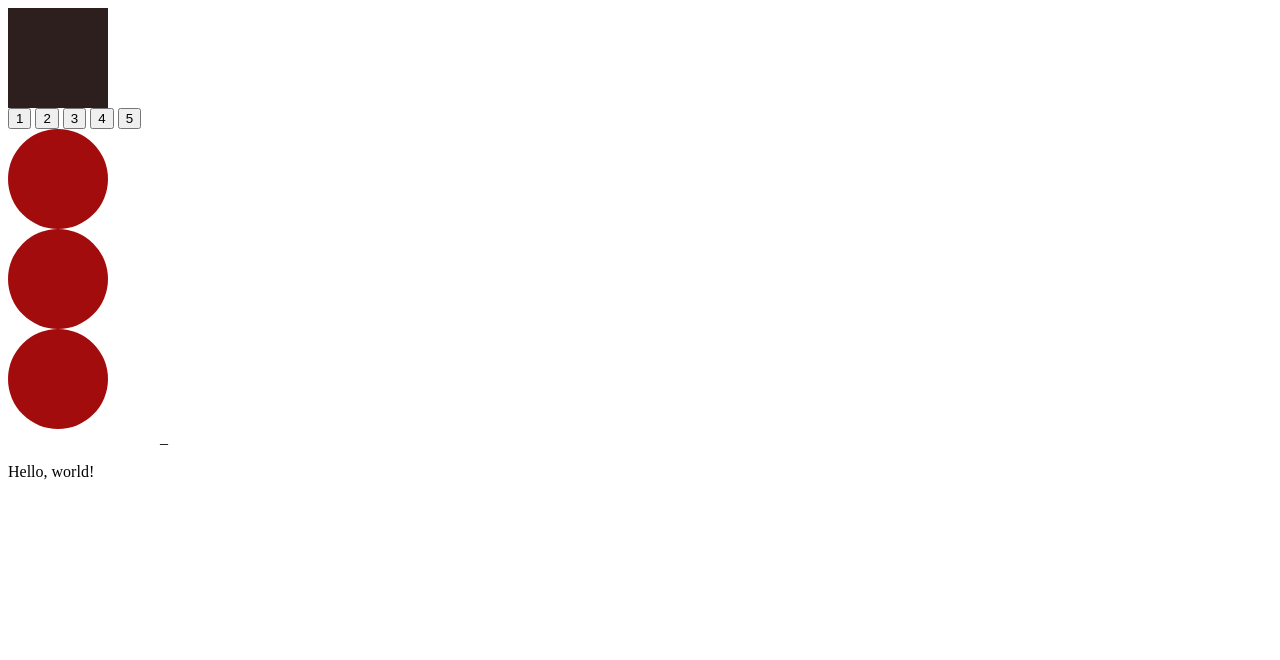
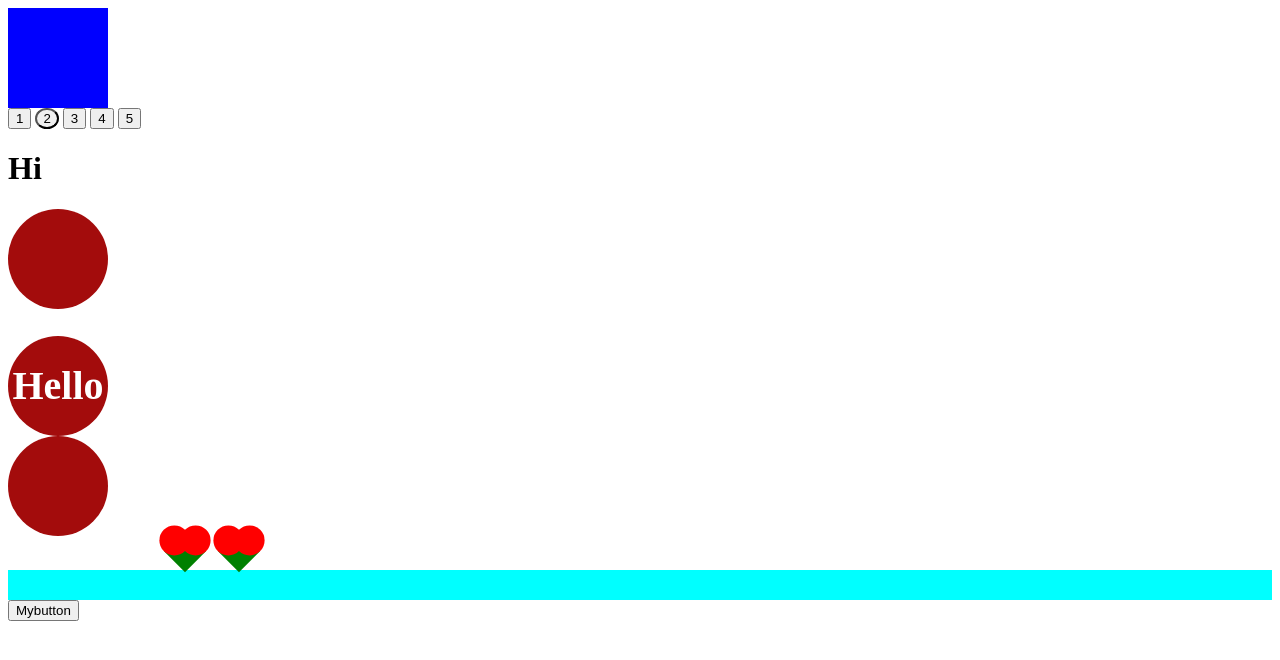
Before and after one commit to srgh007/jctest, a plain HTML site: page index.html in a window 1280 px wide. Drawn offline with Linux system fonts and the light colour scheme.

Commit message:
Work with html-objects

```diff
--- a/index.css
+++ b/index.css
@@ -33,3 +33,39 @@
     padding-right: 10px; /* 3 */
     padding-left:  10px; /* 3 */
   }
+
+  .heart {
+    background-color: red;
+    display: inline-block;
+    height: 30px;
+    margin: 0 10px;
+    position: relative;
+    top: 0;
+    transform: rotate(-45deg);
+    width: 30px;
+  }
+
+  .heart:before,
+  .heart:after {
+    content: "";
+    background-color: red;
+    border-radius: 50%;
+    height: 30px;
+    position: absolute;
+    width: 30px;
+  }
+
+  .heart:before {
+    top: -15px;
+    left: 0;
+  }
+
+  .heart:after {
+    left: 15px;
+    top: 0;
+  }
+
+  .myDiv {
+    height: 30px;
+    color: red;
+    background-color:cyan;
--- a/index.html
+++ b/index.html
@@ -17,9 +17,12 @@
     <div class="circle"></div>
     <div class="circle"></div>
     <div class="circle"></div>
-    <div class="wrapper" id="wrapper">_</div>
-    <p>Hello, world!</p>
-
+    <div class="wrapper" id="wrapper">
+        <!-- <p>Hello, world!</p> -->
+        <div class ="heart"></div>
+        <div class ="heart"></div>
+        <div class = "black"></div>
+    </div>
      <!-- <script>
         alert(1);
     </script> -->
--- a/js/script.js
+++ b/js/script.js
@@ -1,4 +1,58 @@
 "use strict"
+// удобный способ объявить все элементы
+const   box = document.getElementById(`box`),
+        btns = document.getElementsByTagName(`button`),
+        wrapper = document.querySelector(`.wrapper`),
+        circles = document.getElementsByClassName(`circle`),
+        hearts = wrapper.querySelectorAll(`.heart`);
+console.log(box);
+// console.dir(box);
+
+console.log(btns[2]);
+console.log(circles);
+hearts.forEach(e => {console.log(e);});
+
+box.style.backgroundColor = `blue`;
+box.style.width = `500px`;
+box.style.height = `500px`;
+
+btns[1].style.borderRadius = `50%`;
+let width = 100;
+let height = 100;
+box.style.cssText = `background-color: blue; width: ${width}px; height: ${height}px;`;
+
+// for(let i = 0;i<hearts.length;i++){
+//     hearts[i].style.backgroundColor = `black`;
+// }
+
+hearts.forEach(item => {item.style.backgroundColor=`green`;});
+// const text = document.createTextNode(`Its Text from node`);
+
+let div = document.createElement('div');
+div.classList.add("myDiv");
+// let text = document.createTextNode('Test');
+// div.appendChild(text);
+// document.body.appendChild(div);
+document.body.append(div);
+// document.querySelector(`.wrapper`).prepend(div);
+//hearts[0].after(div);
+
+function myFunc() {
+    let  newElem = document.createElement( "button" ); // создаем новый элемент <button>
+    const text = document.createTextNode( "Mybutton" ); // создаем текстовое содержимое
+    newElem.appendChild( text ); // добавляем текстовое содержимое элементу <button>
+    document.body.appendChild( newElem );  // добавляем наш элемент в элемент <body>
+    // hearts[0].after(newElem);
+}
+
+// circles[0].remove();
+// hearts[0].replaceWith(circles[0]);
+
+circles[1].innerHTML = `<h1>Hello</h1>`;
+// circles[1].textContent = `vbnvnvn`;
+circles[0].insertAdjacentHTML("beforebegin",`<h1>Hi</h1>`);
+
+  myFunc();
 
 const obj = {
     numOfbook:5,
```
